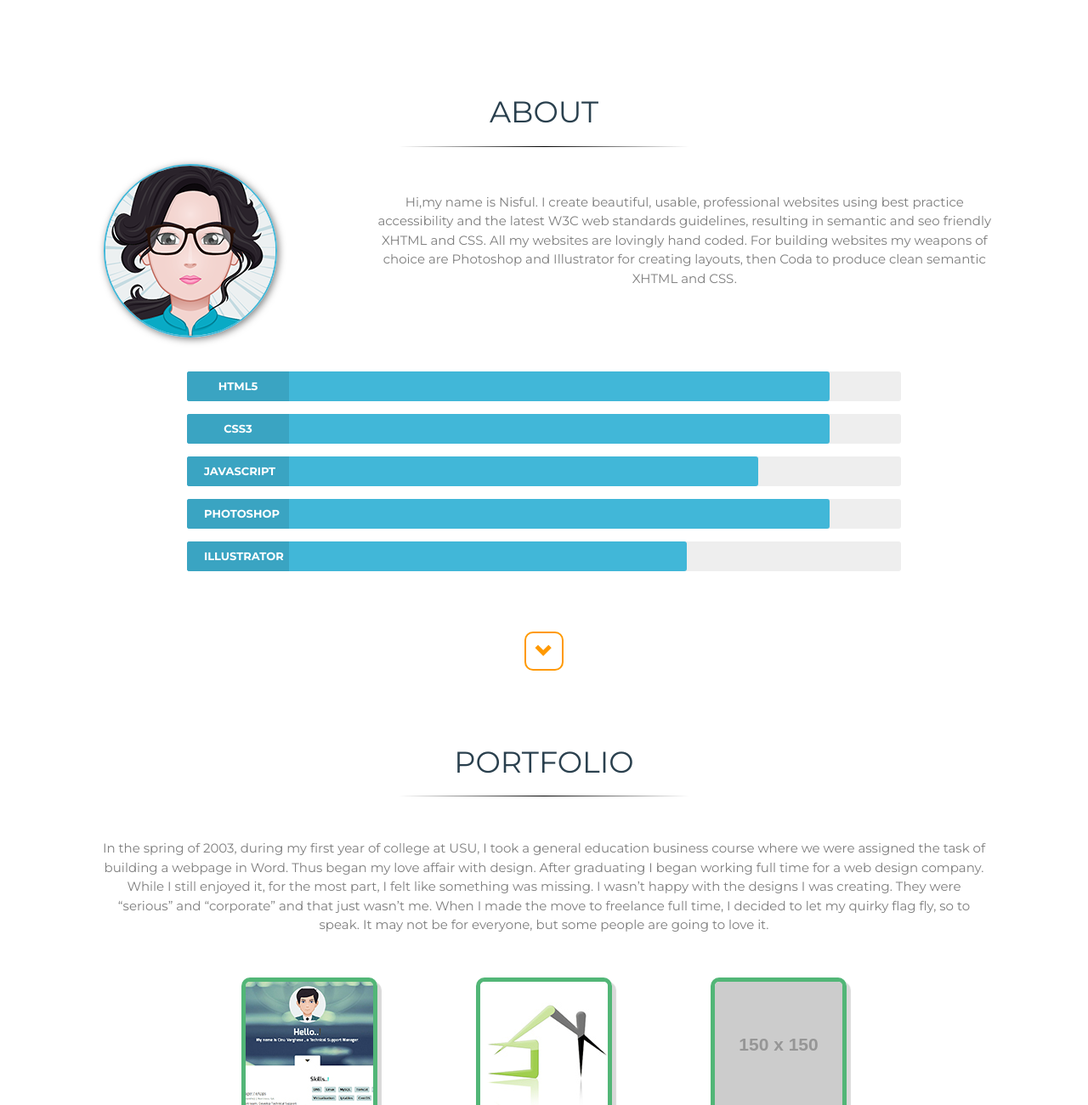
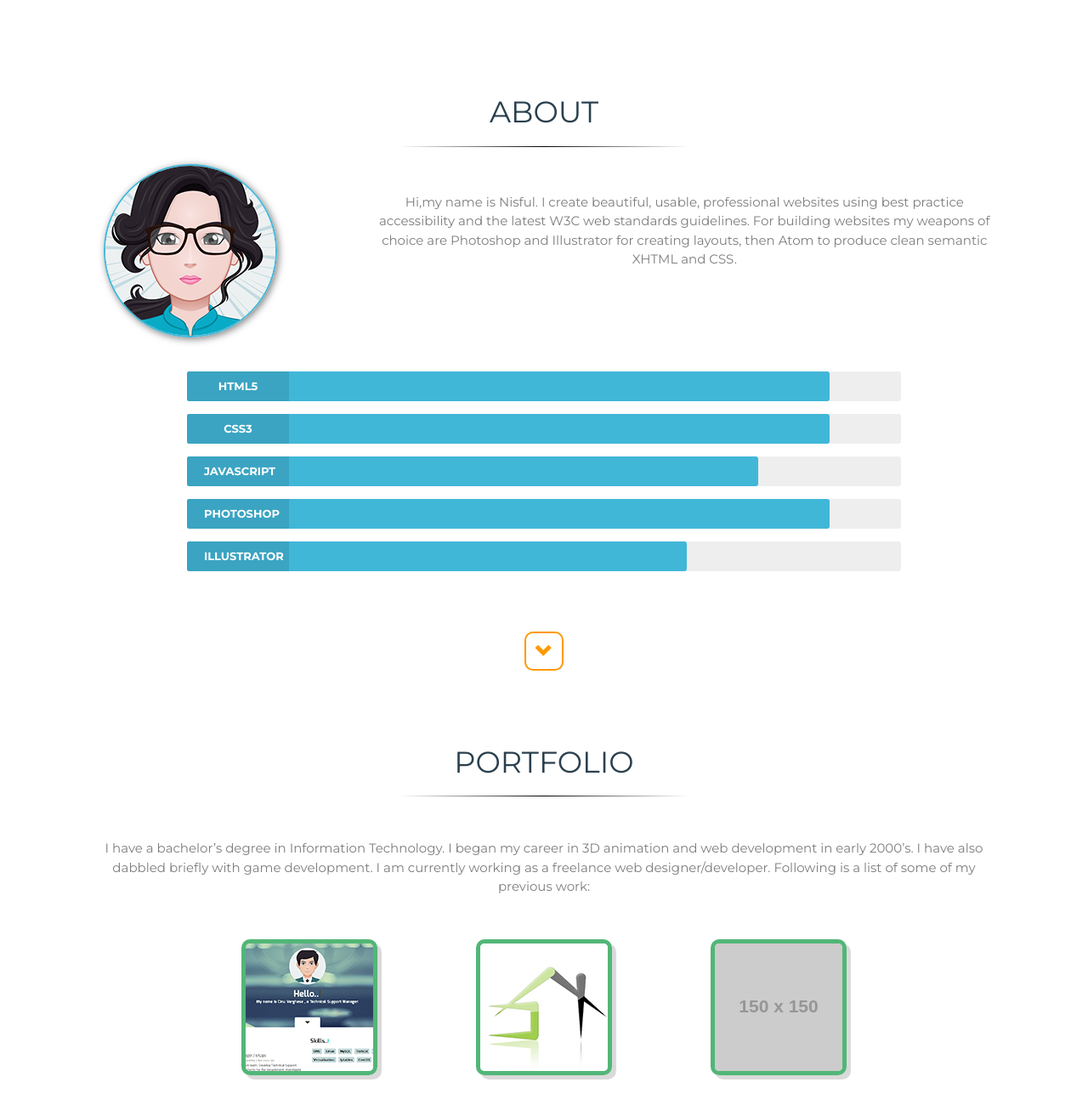
Before and after one commit to nisful/nisful.github.io, a plain HTML site: page index.html in a window 1280 px wide. Shown: the part 1143-2443 px from the top of the page at 85% size. Drawn offline with nearby package versions, Linux system fonts and the light colour scheme; placeholder pictures from the web are drawn by us.

Commit message:
Portfolio text change

```diff
--- a/index.html
+++ b/index.html
@@ -121,8 +121,8 @@
         <div class="about-imag"> <img src="images/profile.png" alt=""/> </div>
         <div class="about-text">
 
-        <p>Hi,my name is Nisful. I create beautiful, usable, professional websites using best practice accessibility and the latest W3C web standards guidelines, resulting in semantic and seo friendly XHTML and CSS. All my websites are lovingly hand coded.
-For building websites my weapons of choice are Photoshop and Illustrator for creating layouts, then Coda to produce clean semantic XHTML and CSS.
+        <p>Hi,my name is Nisful. I create beautiful, usable, professional websites using best practice accessibility and the latest W3C web standards guidelines.
+For building websites my weapons of choice are Photoshop and Illustrator for creating layouts, then Atom to produce clean semantic XHTML and CSS.
 </p>
                    </div>
         <div class="clearfix"></div>
@@ -174,7 +174,7 @@ For building websites my weapons of choice are Photoshop and Illustrator for cre
         <h3> portfolio </h3>
         <hr class="style-two">
         <div class="profile-text">
-         <p>In the spring of 2003, during my first year of college at USU, I took a general education business course where we were assigned the task of building a webpage in Word. Thus began my love affair with design. After graduating I began working full time for a web design company. While I still enjoyed it, for the most part, I felt like something was missing. I wasn’t happy with the designs I was creating. They were “serious” and “corporate” and that just wasn’t me. When I made the move to freelance full time, I decided to let my quirky flag fly, so to speak. It may not be for everyone, but some people are going to love it.</p>
+         <p>I have a bachelor’s degree in Information Technology. I began my career in 3D animation and web development in early 2000’s. I have also dabbled briefly with game development. I am currently working as a freelance web designer/developer. Following is a list of some of my previous work:     </p>
         </div>
       </div>
       <div id="work-gallery" class="animatedParent animateOnce" data-sequence="500">
```
